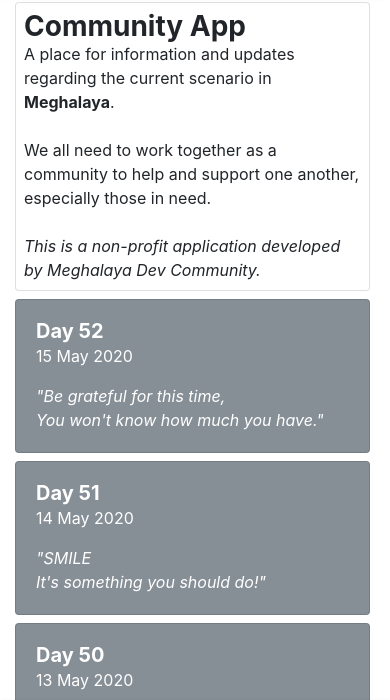
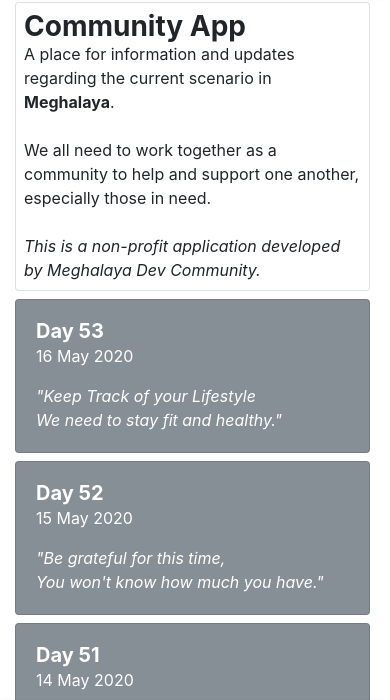
Before and after one commit to MeghalayaDev/Raplang, a plain HTML site: page index.html in a window 390 px wide. Shown: the part 82-782 px from the top of the page. Drawn offline with nearby package versions, Linux system fonts and the light colour scheme.

Commit message:
Update index.html

```diff
--- a/index.html
+++ b/index.html
@@ -33,6 +33,25 @@
               	</div>
 			  </div>
 
+        <div class="row">
+           <div class="col-xl-3 col-md-3 col-sm-3 col-xs-3">
+                  <div class="card card-stats bg-secondary mt-2">
+                          <!-- Card body -->
+                          <div class="card-body">
+                            <div class="row">
+                              <div class="col">
+                                <span class="h5 font-weight-bold text-white mb-0">Day 53</span>
+                                <p class="card-title text-white mb-0">16 May 2020</p>
+                              </div>
+                            </div>
+                            <p class="mt-3 mb-0 text-sm">
+                             <!--<span class="text-white mr-2"><i class="fa fa-arrow-up"></i> Read more: </span>-->
+                              <span class="text-nowrap text-white"><i>"Keep Track of your Lifestyle<br/>We need to stay fit and healthy."</i></span>
+                            </p>
+                          </div>
+                    </div>
+                </div>
+              </div>
         <div class="row">
            <div class="col-xl-3 col-md-3 col-sm-3 col-xs-3">
                   <div class="card card-stats bg-secondary mt-2">
```
